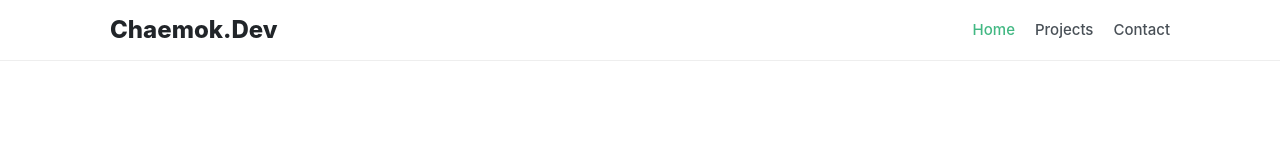
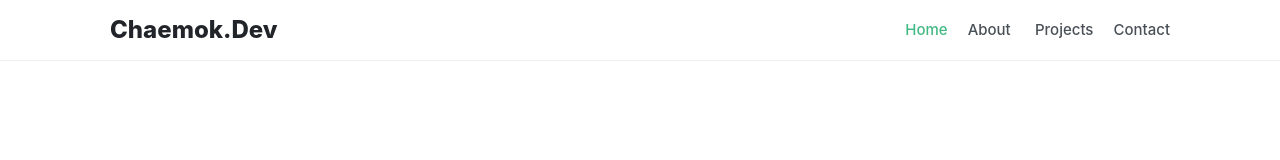
Before and after one commit to Chaemok/chaemok.github.io, a Vue app in the folder frontend/: page / in a window 1280 px wide. Shown: the top 160 px of the page. Built offline with nearby package versions, Linux system fonts and the light colour scheme; no server answers; a web font is replaced by a local one.

Commit message:
UI update : mobile3

```diff
--- a/frontend/src/App.vue
+++ b/frontend/src/App.vue
@@ -2,15 +2,15 @@
 import { ref } from 'vue'
 import { RouterLink, RouterView } from 'vue-router'
 
-// 1. 메뉴가 열렸는지 닫혔는지 상태를 저장하는 변수
+// 1. 메뉴 개폐 상태 변수
 const isMenuOpen = ref(false)
 
-// 2. 햄버거 버튼 누르면 열렸다 닫혔다 하는 함수
+// 2. 햄버거 버튼 토글 함수
 const toggleMenu = () => {
   isMenuOpen.value = !isMenuOpen.value
 }
 
-// 3. 메뉴 클릭하면 닫히게 하는 함수 (모바일에서 이동 후 메뉴 닫기 위함)
+// 3. 메뉴 닫기 함수 (이동 후 닫기)
 const closeMenu = () => {
   isMenuOpen.value = false
 }
@@ -25,7 +25,7 @@ const closeMenu = () => {
 
       <nav class="desktop-nav">
         <RouterLink to="/">Home</RouterLink>
-        <RouterLink to="/projects">Projects</RouterLink>
+        <RouterLink to="/about">About</RouterLink> <RouterLink to="/projects">Projects</RouterLink>
         <RouterLink to="/contact">Contact</RouterLink>
       </nav>
 
@@ -36,7 +36,7 @@ const closeMenu = () => {
 
     <nav class="mobile-nav" :class="{ 'open': isMenuOpen }">
       <RouterLink to="/" @click="closeMenu">Home</RouterLink>
-      <RouterLink to="/projects" @click="closeMenu">Projects</RouterLink>
+      <RouterLink to="/about" @click="closeMenu">About</RouterLink> <RouterLink to="/projects" @click="closeMenu">Projects</RouterLink>
       <RouterLink to="/contact" @click="closeMenu">Contact</RouterLink>
     </nav>
   </header>
@@ -45,11 +45,11 @@ const closeMenu = () => {
 </template>
 
 <style scoped>
-/* 헤더 전체 레이아웃 */
+/* 헤더 스타일 */
 header {
   background-color: white;
   border-bottom: 1px solid #eee;
-  position: sticky; /* 스크롤 내려도 상단 고정 */
+  position: sticky;
   top: 0;
   z-index: 1000;
 }
@@ -61,7 +61,7 @@ header {
   height: 60px;
   display: flex;
   align-items: center;
-  justify-content: space-between; /* 로고와 메뉴 양끝 정렬 */
+  justify-content: space-between;
 }
 
 .logo a {
@@ -71,7 +71,7 @@ header {
   text-decoration: none;
 }
 
-/* 데스크탑 메뉴 스타일 */
+/* 데스크탑 메뉴 */
 .desktop-nav a {
   margin-left: 20px;
   text-decoration: none;
@@ -84,9 +84,9 @@ header {
   color: #42b883;
 }
 
-/* 햄버거 버튼 (기본적으로 숨김) */
+/* 햄버거 버튼 */
 .hamburger-btn {
-  display: none; /* PC에서는 안 보임 */
+  display: none;
   background: none;
   border: none;
   font-size: 1.8rem;
@@ -94,9 +94,9 @@ header {
   color: #333;
 }
 
-/* 모바일 메뉴 박스 (기본적으로 숨김 + 디자인) */
+/* 모바일 메뉴 박스 */
 .mobile-nav {
-  display: none; /* 평소엔 숨김 */
+  display: none;
   background-color: white;
   border-bottom: 1px solid #eee;
   flex-direction: column;
@@ -104,7 +104,7 @@ header {
 }
 
 .mobile-nav a {
-  display: block; /* 한 줄에 하나씩 */
+  display: block;
   padding: 15px 20px;
   text-decoration: none;
   color: #333;
@@ -117,23 +117,18 @@ header {
   color: #42b883;
 }
 
-/* =========================================
-   📱 반응형 (768px 이하 모바일 화면)
-   ========================================= */
+/* 모바일 반응형 (768px 이하) */
 @media (max-width: 768px) {
-  /* 데스크탑 메뉴 숨기기 */
   .desktop-nav {
     display: none;
   }
 
-  /* 햄버거 버튼 보이기 */
   .hamburger-btn {
     display: block;
   }
 
-  /* 모바일 메뉴가 'open' 클래스를 가지면 보이기 */
   .mobile-nav.open {
-    display: flex; /* 열리면 보임 */
+    display: flex;
   }
 }
 </style>
```
